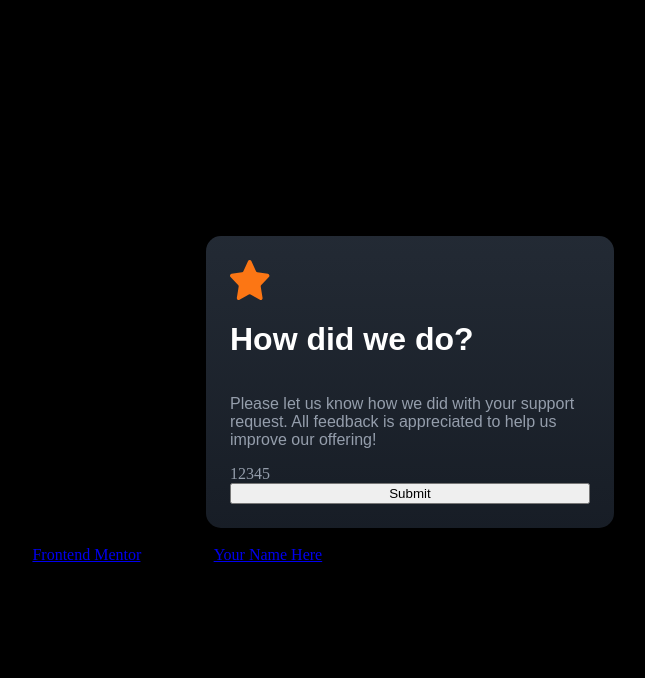
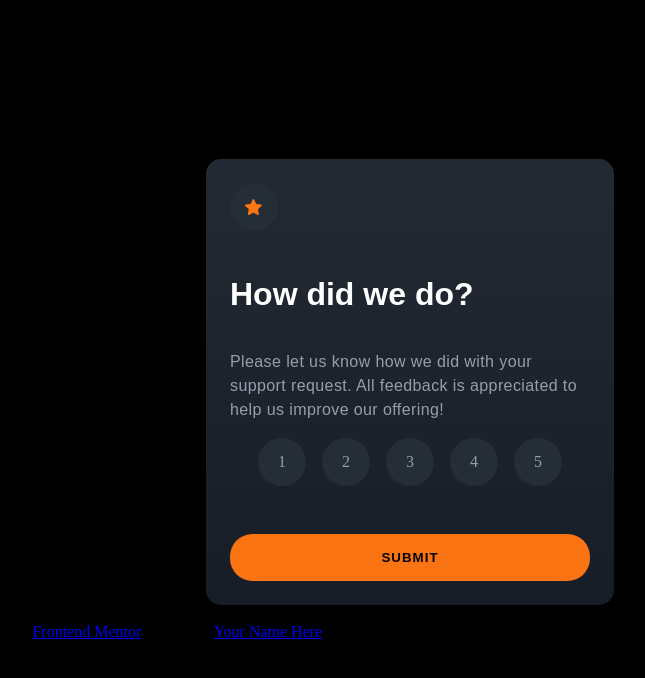
Before and after one commit to asephkhan/interactive-rating-component-main, a React (Vite) app: page / in a window 1280 px wide. Shown: the top 678 px of the page, without its empty margins (230-875 px from the left). Built offline with nearby package versions, Linux system fonts and the light colour scheme.

Commit message:
initial card completed

```diff
--- a/src/App.css
+++ b/src/App.css
@@ -11,8 +11,8 @@
 }
 
 .card__star_icon {
-    height: var(--spacing-500);
-    width: var(--spacing-500);
+    height: var(--spacing-250);
+    width: var(--spacing-250);
 
 }
 
@@ -26,12 +26,39 @@
     color: var(--color-grey-500);
     font-family: "Overpass", sans-serif;
     font-weight: 400;
+    font-size: 16px;
+    line-height: 24px;
+    letter-spacing: 0.4px;
+
 }
 
-.circle {
-    color: var(--color-grey-500);
+.card__circle {
+  display: flex;
+  align-items: center;
+  justify-content: center;
+  width: 48px;
+  height: 48px;
+  color: var(--color-grey-500);
+  background-color: var(--color-grey-900);
+  border-radius: 50%;
+  margin-bottom: var(--spacing-300);
 }
 
 .card__rating_score {
     display: flex;
+    gap: 16px;
+    justify-content: center;
+    margin-bottom: var(--spacing-300);
+
 }
+
+.card__button {
+    width: min(100%);
+    padding: var(--spacing-200);
+    border-radius: 22.5px;
+    background-color: var(--color-orange-500);
+    border: none;
+    font-family: "Overpass", sans-serif;
+    font-weight: 700;
+    letter-spacing: 1px;
+}
--- a/src/App.jsx
+++ b/src/App.jsx
@@ -2,37 +2,40 @@ import { useState } from "react";
 import iconStar from "./assets/images/icon-star.svg";
 import "./App.css";
 
- const Circle = (props) => {
+const Circle = ({ children }) => {
+  return <div className="card__circle">{children}</div>;
+};
+
+const Button = (props) => {
   return (
-    <>
-    <div className="circle">
-  {props.content}
+    <div>
+      <button className="card__button">{props.text}</button>
     </div>
-    </>
-  )
-}
+  );
+};
 
 const Card = () => {
   return (
     <>
       <div className="card">
-        <img className="card__star_icon" src={iconStar} alt="star icon" />
+        <Circle>
+          <img className="card__star_icon" src={iconStar} alt="star icon" />
+        </Circle>
+
         <h1>How did we do?</h1>
         <p>
           Please let us know how we did with your support request. All feedback
           is appreciated to help us improve our offering!
         </p>
         <div className="card__rating_score">
-        <Circle content="1" />
-        <Circle content="2" />
-        <Circle content="3" />
-        <Circle content="4" />
-        <Circle content="5" />
+          <Circle>1</Circle>
+          <Circle>2</Circle>
+          <Circle>3</Circle>
+          <Circle>4</Circle>
+          <Circle>5</Circle>
         </div>
 
-
-
-        <button>Submit</button>
+        <Button text="SUBMIT" />
       </div>
     </>
   );
```
